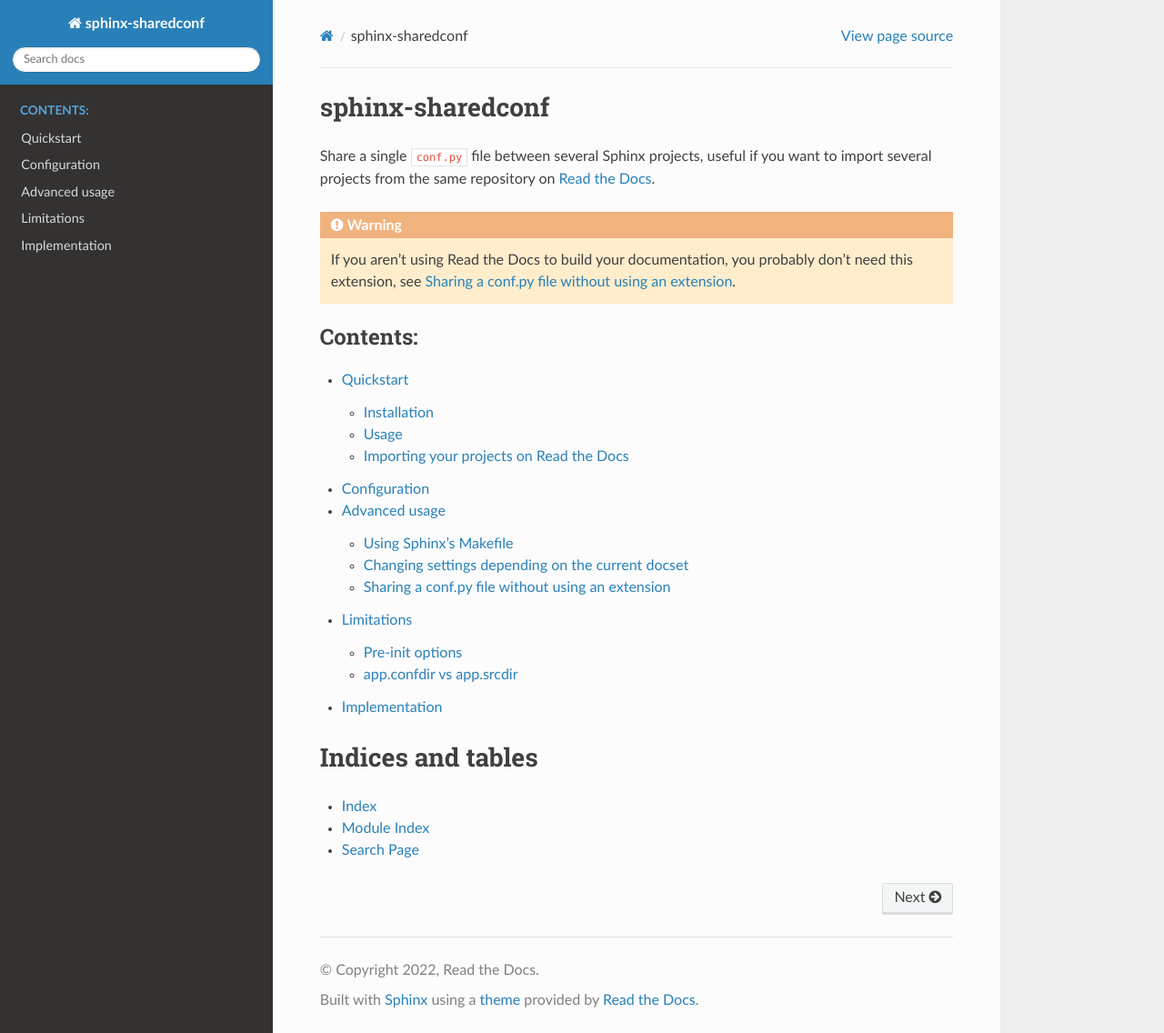
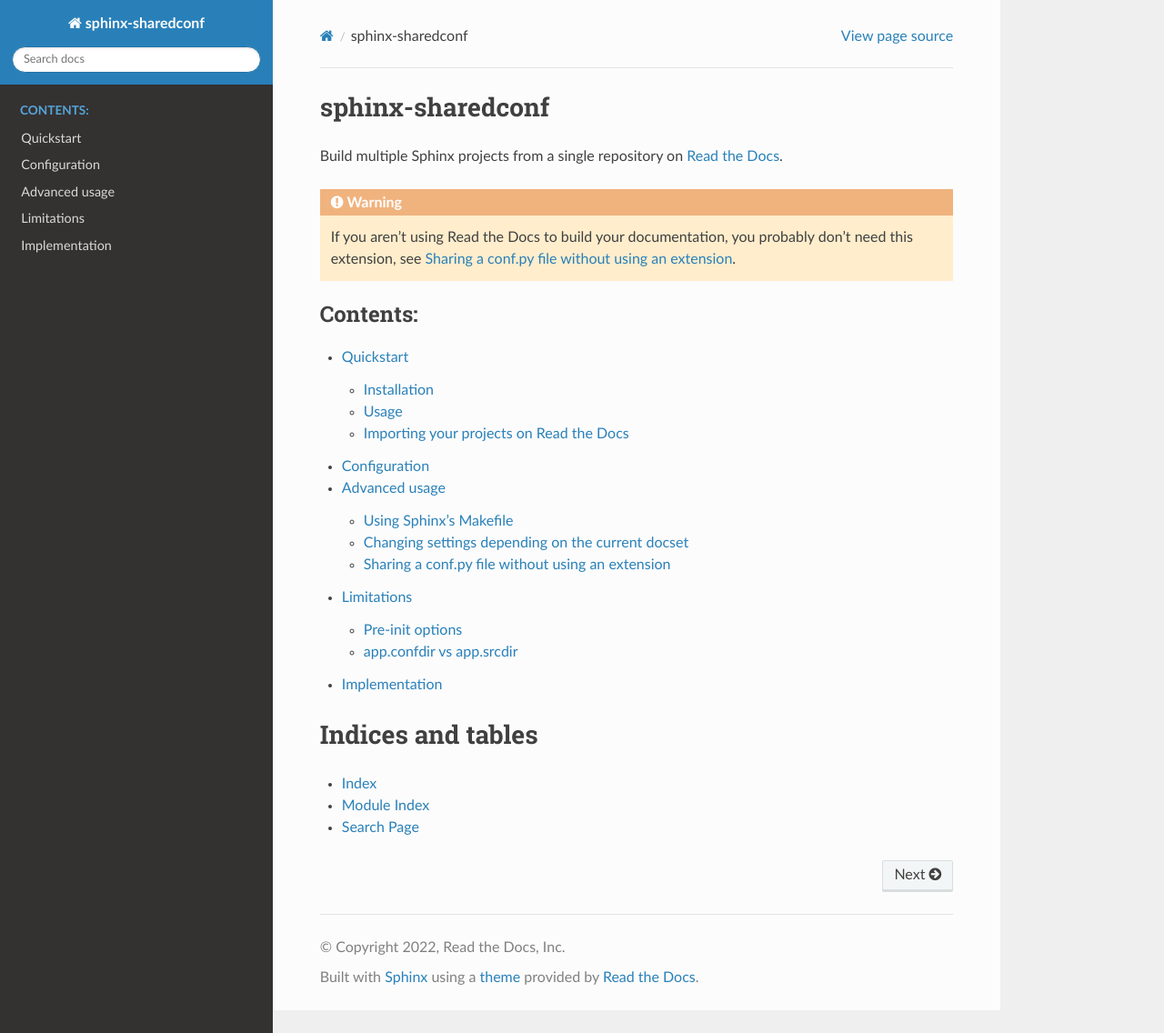
Before and after one commit to readthedocs/sphinx-multiproject, a Sphinx documentation site: the page built from docs/index.rst, in a window 1280 px wide and 1136 px high. Shown: the whole window at 91% size. Built offline with Sphinx 7.4.7 and the Read the Docs theme 2.0.0, drawn with Linux system fonts in a browser that asks for light colours.

Commit message:
Edits from review

```diff
--- a/docs/conf.py
+++ b/docs/conf.py
@@ -4,23 +4,14 @@
 # list see the documentation:
 # https://www.sphinx-doc.org/en/master/usage/configuration.html
 
-# -- Path setup --------------------------------------------------------------
-
-# If extensions (or modules to document with autodoc) are in another directory,
-# add these directories to sys.path here. If the directory is relative to the
-# documentation root, use os.path.abspath to make it absolute, like shown here.
-#
-# import os
-# import sys
-# sys.path.insert(0, os.path.abspath('.'))
 from sharedconf import __version__
 
 
 # -- Project information -----------------------------------------------------
 
 project = "sphinx-sharedconf"
-copyright = "2022, Read the Docs"
-author = "Read the Docs"
+copyright = "2022, Read the Docs, Inc"
+author = "Read the Docs, Inc"
 
 # The full version, including alpha/beta/rc tags
 release = __version__
--- a/docs/implementation.rst
+++ b/docs/implementation.rst
@@ -1,7 +1,7 @@
 Implementation
 ==============
 
-Basically the extension changes the
+Basically, this extension changes the
 :py:attr:`app.srcdir <sphinx:sphinx.application.Sphinx.srcdir>`
-value and configuration options at runtime at the earliest possible
+value and configuration options during runtime, at the earliest possible
 step in the build process.
--- a/docs/index.rst
+++ b/docs/index.rst
@@ -1,9 +1,8 @@
 sphinx-sharedconf
 =================
 
-Share a single ``conf.py`` file between several Sphinx projects,
-useful if you want to import several projects from the same
-repository on `Read the Docs <https://readthedocs.org/>`__.
+Build multiple Sphinx projects from a single repository on
+`Read the Docs <https://readthedocs.org/>`__.
 
 .. warning::
 
--- a/setup.cfg
+++ b/setup.cfg
@@ -1,9 +1,9 @@
 [metadata]
 name = sphinx-sharedconf
 version = attr: sharedconf.__version__
-author = Read the Docs
+author = Read the Docs, Inc
 author_email = support@readthedocs.org
-description = Share a single conf.py file between several Sphinx projects
+description = Build multiple Sphinx projects from a single repository on Read the Docs
 long_description = file: README.md
 long_description_content_type = text/markdown
 url = https://sphinx-sharedconf.readthedocs.io/
```
Also changed, not shown: README.md (+2 -3 lines).
